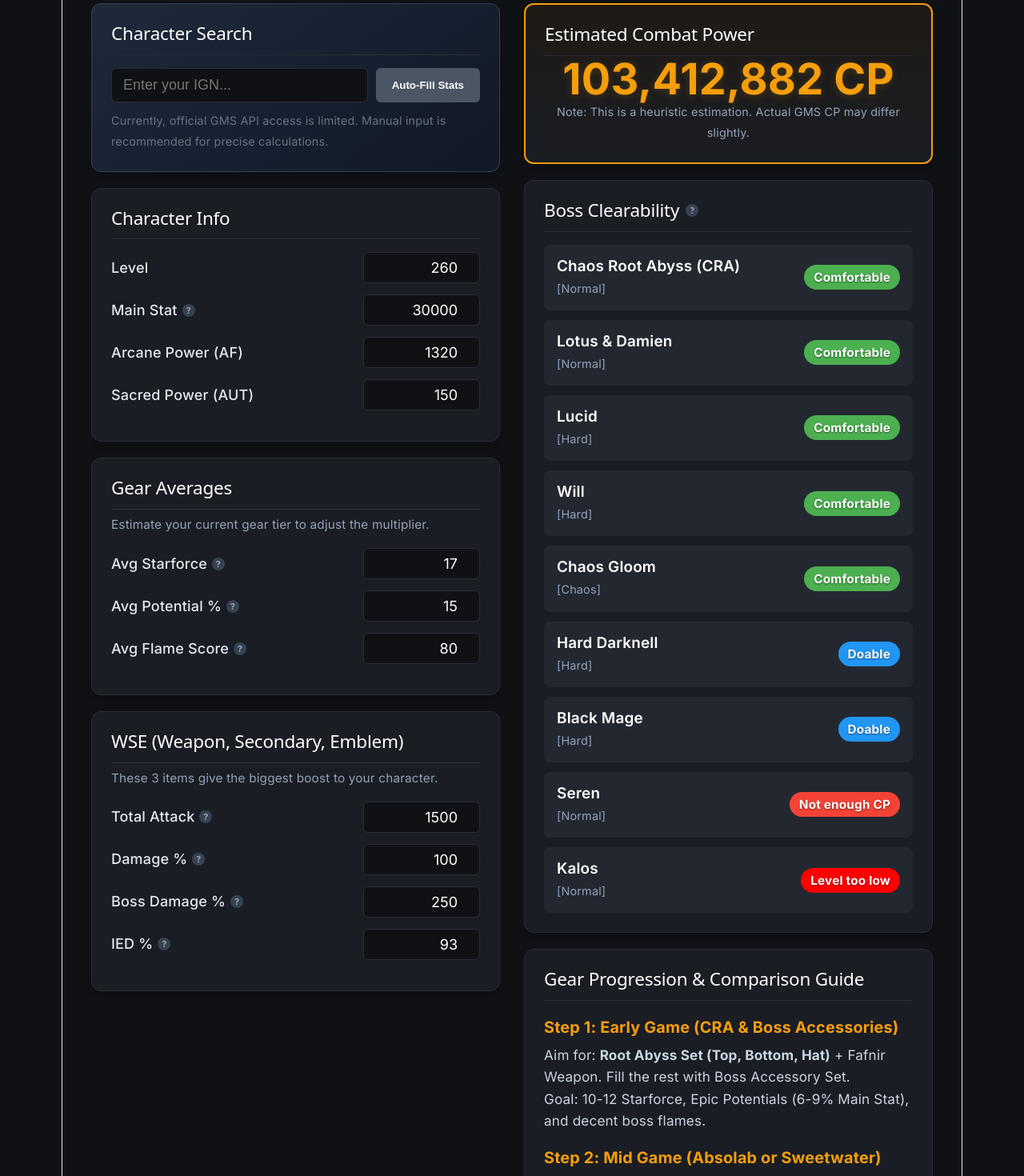
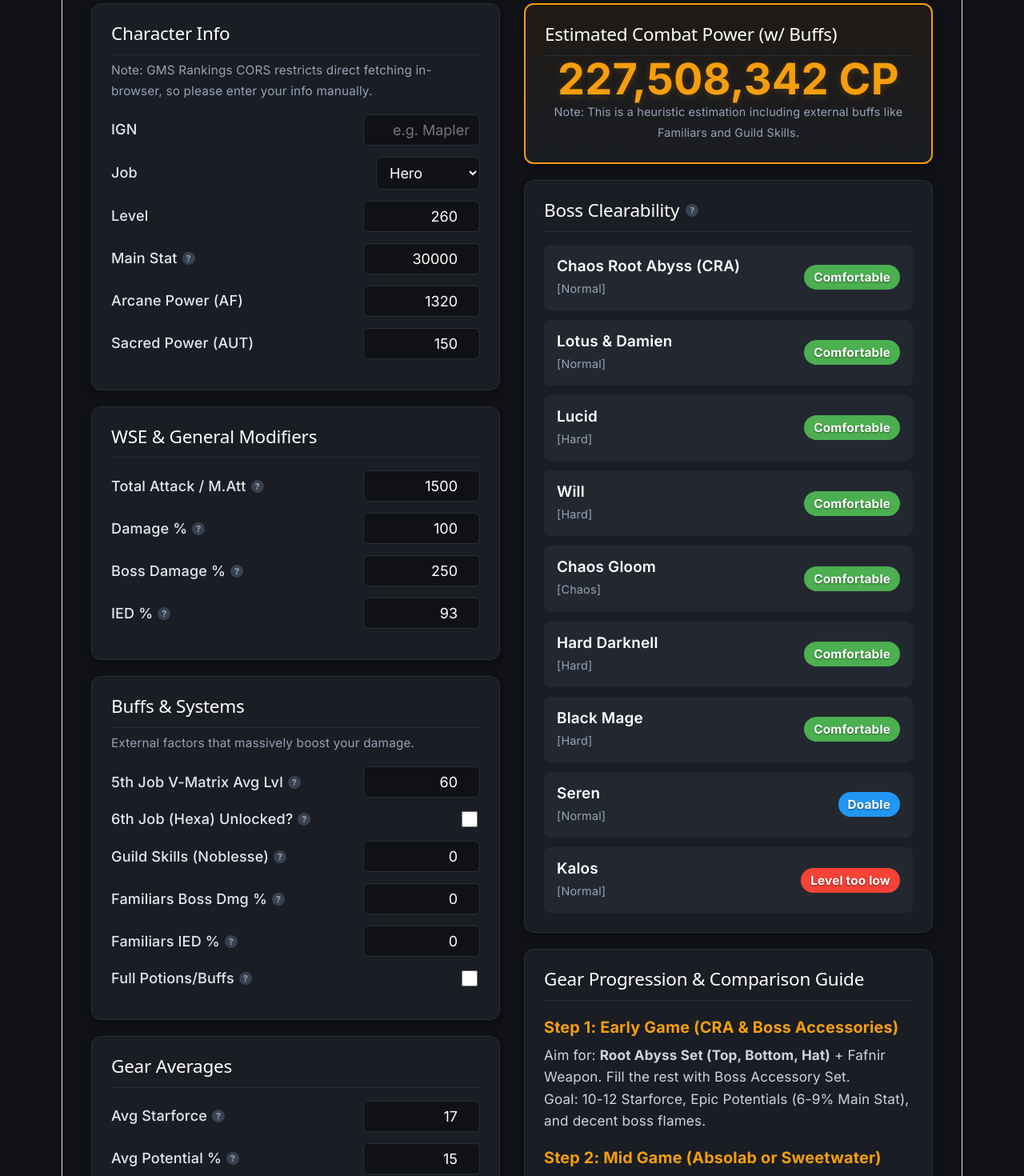
Before and after one commit to AlmogB45/maplestory-companion, a React (Vite) app: page / in a window 1280 px wide. Shown: the part 140-1610 px from the top of the page at 80% size. Built offline with nearby package versions, Linux system fonts and the light colour scheme.

Commit message:
feat: Replace API with manual input, add Jobs, Buffs, and Systems

```diff
--- a/src/App.css
+++ b/src/App.css
@@ -330,3 +330,19 @@ body {
 .system-breakdown li {
   margin-bottom: 8px;
 }
+.select-input {
+  width: 130px;
+  padding: 8px 12px;
+  border-radius: 6px;
+  border: 1px solid var(--card-border);
+  background: #0f1115;
+  color: white;
+  font-size: 1rem;
+  font-family: inherit;
+}
+
+.checkbox-input {
+  width: 20px !important;
+  height: 20px !important;
+  cursor: pointer;
+}
--- a/src/App.jsx
+++ b/src/App.jsx
@@ -12,10 +12,20 @@ const InfoIcon = ({ text }) => (
   </div>
 )
 
+const JOBS = [
+  "Hero", "Paladin", "Dark Knight", "Bowmaster", "Marksman", "Pathfinder", "Night Lord", "Bishop", "Ice/Lightning", "Fire/Poison", "Shadower", "Dual Blade", "Corsair", "Buccaneer",
+  "Dawn Warrior", "Corsair", "Cannon Shooter", "Mihile", "Wind Archer", "Night Walker", "Thunder Breaker", "Striker", "Blaze Wizard", "Aran", "Evan",
+  "Mercedes", "Aran", "Phantom", "Luminous", "Shade", "Eunwol",
+  "Demon Slayer", "Demon Avenger", "Battle Mage", "Wild Hunter", "Mechanic", "Xenon", "Blaster",
+  "Kaiser", "Kain", "Cadena", "Angelic Buster",
+  "Adele", "Illium", "Ark", "Hoyoung", "Zero", "Kinesis",
+  "Hayato", "Kanna", "Beast Tamer", "Chase", "Lara", "Khali", "Lynn"
+].sort();
+
 function App() {
   const [characterName, setCharacterName] = useState('')
   const [level, setLevel] = useState(260)
-  const [isFetching, setIsFetching] = useState(false)
+  const [job, setJob] = useState('Hero')
 
   // Base Stats
   const [stats, setStats] = useState({
@@ -39,13 +49,23 @@ function App() {
     avgFlameScore: 80
   })
 
+  // External Buffs & Systems
+  const [systems, setSystems] = useState({
+    vMatrixAvgLevel: 60,
+    hexaMatrixUnlocked: false,
+    guildSkills: 0, // 0 to 45 (maxed all G skills)
+    familiarsBossDmg: 0,
+    familiarsIED: 0,
+    potionsBuffs: false
+  })
+
   const [combatPower, setCombatPower] = useState(0)
 
-  // Auto-calculate estimated CP when stats/wse/gear change
+  // Auto-calculate estimated CP when stats change
   useEffect(() => {
-    const estimated = calculateEstimatedCP(stats, wse, gearScores)
+    const estimated = calculateEstimatedCP(stats, wse, gearScores, systems)
     setCombatPower(estimated)
-  }, [stats, wse, gearScores])
+  }, [stats, wse, gearScores, systems])
 
   const handleStatChange = (e) => {
     const { name, value } = e.target;
@@ -62,55 +82,35 @@ function App() {
     setGearScores(prev => ({ ...prev, [name]: Number(value) }))
   }
 
-  // Simulate an API Fetch (GMS lacks an open API for full stats currently)
-  const handleFetch = async () => {
-    if (!characterName) return;
-    setIsFetching(true);
-
-    // Simulate network delay
-    await new Promise(r => setTimeout(r, 1500));
-
-    // Simulated data fetching (In the future, this could hook into Nexon API or maplestory.gg)
-    alert(`GMS API currently doesn't provide open access to detailed gear/CP stats. Simulated fetch for "${characterName}" completed! (Updated Level and AF/AUT)`);
-
-    setLevel(Math.floor(Math.random() * (285 - 200 + 1)) + 200); // Random level 200-285
-    setStats(prev => ({ ...prev, arcanePower: 1320, sacredPower: 200 }));
-    setIsFetching(false);
+  const handleSystemChange = (e) => {
+    const { name, value, type, checked } = e.target;
+    setSystems(prev => ({ ...prev, [name]: type === 'checkbox' ? checked : Number(value) }))
   }
 
   return (
     <div className="container">
       <header className="header">
         <h1>🍁 MapleStory Companion</h1>
-        <p>A simple, intuitive way to measure your character for GMS</p>
+        <p>A comprehensive GMS Character Calculator</p>
       </header>
 
       <div className="layout-grid">
         {/* Input Column */}
         <div className="input-section">
 
-          <div className="card hero-card">
-            <h2>Character Search</h2>
-            <div className="search-box">
-              <input
-                className="search-input"
-                value={characterName}
-                onChange={(e) => setCharacterName(e.target.value)}
-                placeholder="Enter your IGN..."
-              />
-              <button
-                className="fetch-btn"
-                onClick={handleFetch}
-                disabled={isFetching || !characterName}
-              >
-                {isFetching ? 'Searching...' : 'Auto-Fill Stats'}
-              </button>
-            </div>
-            <p className="helper-text">Currently, official GMS API access is limited. Manual input is recommended for precise calculations.</p>
-          </div>
-
           <div className="card">
             <h2>Character Info</h2>
+            <p className="card-desc">Note: GMS Rankings CORS restricts direct fetching in-browser, so please enter your info manually.</p>
+            <div className="input-group">
+              <label>IGN</label>
+              <input value={characterName} onChange={(e) => setCharacterName(e.target.value)} placeholder="e.g. Mapler" />
+            </div>
+            <div className="input-group">
+              <label>Job</label>
+              <select className="select-input" value={job} onChange={(e) => setJob(e.target.value)}>
+                {JOBS.map(j => <option key={j} value={j}>{j}</option>)}
+              </select>
+            </div>
             <div className="input-group">
               <label>Level</label>
               <input type="number" value={level} onChange={(e) => setLevel(Number(e.target.value))} />
@@ -130,27 +130,9 @@ function App() {
           </div>
 
           <div className="card">
-            <h2>Gear Averages</h2>
-            <p className="card-desc">Estimate your current gear tier to adjust the multiplier.</p>
+            <h2>WSE & General Modifiers</h2>
             <div className="input-group">
-              <label>Avg Starforce <InfoIcon text="Look at your equipped items. If most are 17 stars, put 17. If mostly 21, put 21." /></label>
-              <input type="number" name="avgStarforce" value={gearScores.avgStarforce} onChange={handleGearChange} />
-            </div>
-            <div className="input-group">
-              <label>Avg Potential % <InfoIcon text="Average Main Stat % per equip. If you have 15% on most gear, put 15." /></label>
-              <input type="number" name="avgPotential" value={gearScores.avgPotential} onChange={handleGearChange} />
-            </div>
-            <div className="input-group">
-              <label>Avg Flame Score <InfoIcon text="An estimate of your bonus stats. Usually 80-120 per item for mid/late game." /></label>
-              <input type="number" name="avgFlameScore" value={gearScores.avgFlameScore} onChange={handleGearChange} />
-            </div>
-          </div>
-
-          <div className="card">
-            <h2>WSE (Weapon, Secondary, Emblem)</h2>
-            <p className="card-desc">These 3 items give the biggest boost to your character.</p>
-            <div className="input-group">
-              <label>Total Attack <InfoIcon text="Combined raw Attack or Magic Attack from your Weapon, Secondary, and Emblem." /></label>
+              <label>Total Attack / M.Att <InfoIcon text="Combined raw Attack or Magic Attack from your Weapon, Secondary, and Emblem." /></label>
               <input type="number" name="totalAttack" value={wse.totalAttack} onChange={handleWseChange} />
             </div>
             <div className="input-group">
@@ -166,16 +148,61 @@ function App() {
               <input type="number" name="ied" value={wse.ied} onChange={handleWseChange} max="100" />
             </div>
           </div>
+
+          <div className="card">
+            <h2>Buffs & Systems</h2>
+            <p className="card-desc">External factors that massively boost your damage.</p>
+            <div className="input-group">
+              <label>5th Job V-Matrix Avg Lvl <InfoIcon text="Average level of your boost nodes (Max 60)." /></label>
+              <input type="number" name="vMatrixAvgLevel" value={systems.vMatrixAvgLevel} onChange={handleSystemChange} max="60" />
+            </div>
+            <div className="input-group">
+              <label>6th Job (Hexa) Unlocked? <InfoIcon text="Have you unlocked your 6th job origin skill and mastery nodes?" /></label>
+              <input type="checkbox" name="hexaMatrixUnlocked" checked={systems.hexaMatrixUnlocked} onChange={handleSystemChange} className="checkbox-input" />
+            </div>
+            <div className="input-group">
+              <label>Guild Skills (Noblesse) <InfoIcon text="Total points in Boss Dmg / IED / Crit Dmg (Max 45)." /></label>
+              <input type="number" name="guildSkills" value={systems.guildSkills} onChange={handleSystemChange} max="45" />
+            </div>
+            <div className="input-group">
+              <label>Familiars Boss Dmg % <InfoIcon text="Combined Boss Damage % from your summoned Familiars." /></label>
+              <input type="number" name="familiarsBossDmg" value={systems.familiarsBossDmg} onChange={handleSystemChange} />
+            </div>
+            <div className="input-group">
+              <label>Familiars IED % <InfoIcon text="Combined IED % from your summoned Familiars." /></label>
+              <input type="number" name="familiarsIED" value={systems.familiarsIED} onChange={handleSystemChange} />
+            </div>
+            <div className="input-group">
+              <label>Full Potions/Buffs <InfoIcon text="Includes MVP, Sparkling Red, Guild Blessing, Boss Rush, etc." /></label>
+              <input type="checkbox" name="potionsBuffs" checked={systems.potionsBuffs} onChange={handleSystemChange} className="checkbox-input" />
+            </div>
+          </div>
+
+          <div className="card">
+            <h2>Gear Averages</h2>
+            <div className="input-group">
+              <label>Avg Starforce <InfoIcon text="Look at your equipped items. If most are 17 stars, put 17." /></label>
+              <input type="number" name="avgStarforce" value={gearScores.avgStarforce} onChange={handleGearChange} />
+            </div>
+            <div className="input-group">
+              <label>Avg Potential % <InfoIcon text="Average Main Stat % per equip." /></label>
+              <input type="number" name="avgPotential" value={gearScores.avgPotential} onChange={handleGearChange} />
+            </div>
+            <div className="input-group">
+              <label>Avg Flame Score <InfoIcon text="An estimate of your bonus stats." /></label>
+              <input type="number" name="avgFlameScore" value={gearScores.avgFlameScore} onChange={handleGearChange} />
+            </div>
+          </div>
         </div>
 
         {/* Results Column */}
         <div className="results-section">
           <div className="card summary-card">
-            <h2>Estimated Combat Power</h2>
+            <h2>Estimated Combat Power (w/ Buffs)</h2>
             <div className="cp-display">
               {combatPower.toLocaleString()} CP
             </div>
-            <p className="note">Note: This is a heuristic estimation. Actual GMS CP may differ slightly.</p>
+            <p className="note">Note: This is a heuristic estimation including external buffs like Familiars and Guild Skills.</p>
           </div>
 
           <div className="card">
--- a/src/utils/calculator.js
+++ b/src/utils/calculator.js
@@ -1,17 +1,20 @@
 // Basic heuristic calculator for estimating GMS Maplestory Combat Power / Stats
-export function calculateEstimatedCP(stats, wse, gearScores = { avgStarforce: 17, avgPotential: 15, avgFlameScore: 80 }) {
+export function calculateEstimatedCP(stats, wse, gearScores, systems) {
   // A very simplified mock formula to simulate CP generation based on GMS mechanics
-  // In reality, CP is an internal formula derived from HP, Main Stat, Attack, Damage, Boss, IED, etc.
 
   const baseStatFactor = stats.mainStat * 100;
   const attackFactor = wse.totalAttack * 500;
-  const damageFactor = 1 + (wse.damage + wse.bossDamage) / 100;
 
-  // IED has diminishing returns but is crucial for CP calculation against bosses
-  const iedMultiplier = wse.ied > 0 ? (wse.ied / 100) * 1.5 : 1;
+  // Include Familiars in damage
+  const totalBossDamage = wse.bossDamage + (systems?.familiarsBossDmg || 0);
+  const damageFactor = 1 + (wse.damage + totalBossDamage) / 100;
+
+  // IED calculations (diminishing returns mathematically, simplified here)
+  const totalIED = Math.min(99, wse.ied + (systems?.familiarsIED || 0) * 0.5); // Simplified stacking
+  const iedMultiplier = totalIED > 0 ? (totalIED / 100) * 1.5 : 1;
 
   // Gear Modifiers
-  const starforceBonus = 1 + ((gearScores.avgStarforce - 10) * 0.05); // e.g. 17 SF = +35% multiplier to base
+  const starforceBonus = 1 + ((gearScores.avgStarforce - 10) * 0.05);
   const potentialBonus = 1 + (gearScores.avgPotential / 100);
   const flameBonus = 1 + (gearScores.avgFlameScore / 1000);
 
@@ -19,23 +22,37 @@ export function calculateEstimatedCP(stats, wse, gearScores = { avgStarforce: 17
 
   // Add a multiplier for arcane/sacred power for modern bosses
   const powerMultiplier = 1 + (stats.arcanePower / 1000) + (stats.sacredPower / 500);
+  estimatedCP *= powerMultiplier;
 
-  return Math.floor(estimatedCP * powerMultiplier);
+  // Apply Systems & Buff Multipliers
+  if (systems) {
+    // V-Matrix Boost (max ~120% final damage on main skills)
+    const vMatrixBonus = 1 + (systems.vMatrixAvgLevel * 0.02);
+    estimatedCP *= vMatrixBonus;
+
+    // Hexa Matrix (Huge FD boost)
+    if (systems.hexaMatrixUnlocked) estimatedCP *= 1.30;
+
+    // Guild Skills (Up to ~30% Boss/Crit/IED)
+    const guildSkillBonus = 1 + (systems.guildSkills * 0.01);
+    estimatedCP *= guildSkillBonus;
+
+    // Consumables / Potions
+    if (systems.potionsBuffs) estimatedCP *= 1.15; // 15% estimated FD from all pots/buffs combined
+  }
+
+  return Math.floor(estimatedCP);
 }
 
 export function canClearBoss(boss, playerStats, playerLevel, playerCP) {
   const levelDiff = playerLevel - boss.requiredLevel;
 
-  // Basic heuristic:
-  // If player CP is >= boss required CP and Level >= required level, they can clear it.
-  // We can also return a difficulty rating: "Comfortable", "Struggle", "Impossible"
-
   if (levelDiff < -5) {
-    return { clearable: false, status: 'Level too low', color: 'red' };
+    return { clearable: false, status: 'Level too low', color: '#f44336' };
   }
 
   if (boss.sacredPower && playerStats.sacredPower < boss.sacredPower) {
-    return { clearable: false, status: 'Not enough Sacred Power', color: 'red' };
+    return { clearable: false, status: 'Not enough Sacred Power', color: '#f44336' };
   }
 
   const cpRatio = playerCP / boss.requiredCP;
```
